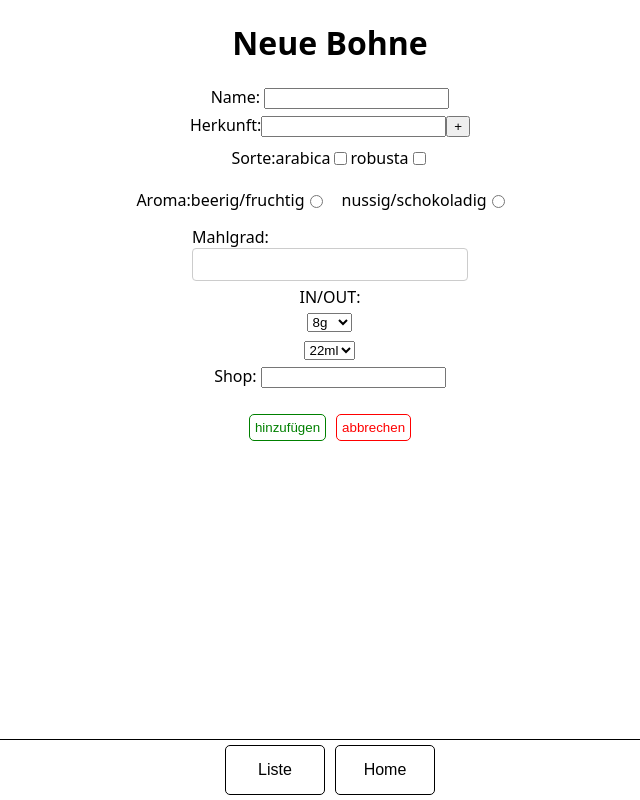
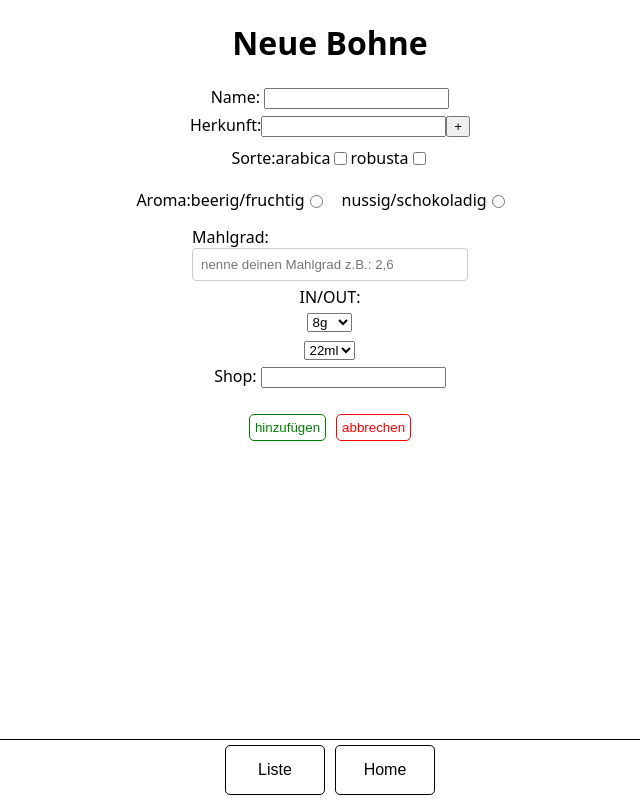
Before and after one commit to TmWgnr/KaffeeNerd, a Next.js app: page /createpage in a window 1280 px wide. Shown: the whole page, without its empty margins (310-950 px from the left). Built offline with nearby package versions, Linux system fonts and the light colour scheme.

Commit message:
add placeholder to Mahlgrad inputfield

```diff
--- a/components/CoffeeInputForm/index.js
+++ b/components/CoffeeInputForm/index.js
@@ -186,7 +186,13 @@ export default function CoffeeInputForm() {
           <LabelContainer>
             <label htmlFor="grind">
               Mahlgrad:{" "}
-              <StyledInput id="grind" name="grind" type="number" step=".1" />
+              <StyledInput
+                placeholder="nenne deinen Mahlgrad z.B.: 2,6"
+                id="grind"
+                name="grind"
+                type="number"
+                step=".1"
+              />
             </label>
           </LabelContainer>
           <LabelContainer>
```
